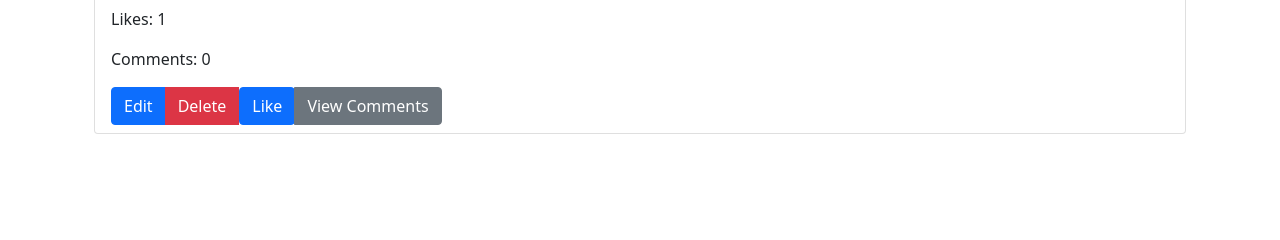
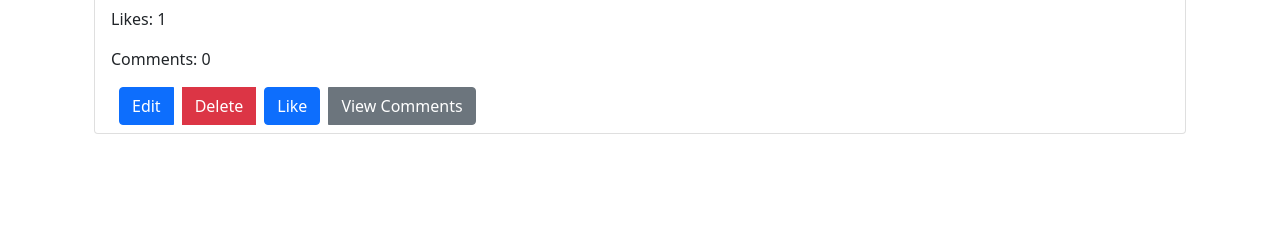
Before and after one commit to S1rDrifFlU/JaiMa-project, a Django app: page /user_profile/ in a window 1280 px wide. Shown: the part 295-535 px from the top of the page. Run offline with Django 4.2, Linux system fonts and the light colour scheme; a user stored in the database is signed in; data comes from the database, SQL or seed files in the repository; both versions use the stored data as it was after the commit.

Commit message:
"knopka"

```diff
--- a/JaiMaApp/templates/JaiMaApp/home.html
+++ b/JaiMaApp/templates/JaiMaApp/home.html
@@ -96,7 +96,7 @@
                 {% if post.image %}
                 <img src="{{ post.image.url }}" alt="{{ post.title }}" class="img-fluid mb-3">
                 {% endif %}
-
+                <p>Likes: {{ post.like_set.count }}</p>
                 <form method="post" action="{% url 'set_like' post.pk %}">
                     {% csrf_token %}
                     <button type="submit" class="btn btn-primary">
@@ -126,7 +126,7 @@
         </div>
         {% endfor %}
 
-        <a href="{% url 'post_create' %}" class="btn btn-success">Create New Post</a>
+        <a href="{% url 'post_create' %}" class="btn btn-success btn-sm position-fixed bottom-0 end-0 m-2 w-25">Create New Post</a>
     </div>
     {% endblock %}
 </body>
--- a/JaiMaApp/templates/JaiMaApp/post_comments.html
+++ b/JaiMaApp/templates/JaiMaApp/post_comments.html
@@ -41,7 +41,7 @@
     {% endif %}
 
     <!-- Add a link to add a new comment for the post -->
-    <a href="{% url 'add_comment' post.pk %}" class="btn btn-primary mb-3">Add a Comment</a>
+    <a href="{% url 'add_comment' post.pk %}" class="btn btn-primary">Add a Comment</a>
 
     <a href="{% url 'home' %}" class="btn btn-secondary">Back to All Blog Posts</a>
   </div>
--- a/JaiMaApp/templates/JaiMaApp/user_profile.html
+++ b/JaiMaApp/templates/JaiMaApp/user_profile.html
@@ -18,9 +18,9 @@
 
               <!-- Display edit and delete options for the user's own posts -->
               <div class="btn-group" role="group">
-                <a href="{% url 'post_update' post.id %}" class="btn btn-primary">Edit</a>
-                <a href="{% url 'post_delete' post.id %}" class="btn btn-danger">Delete</a>
-                <form method="post" action="{% url 'set_like' post.pk %}" class="ml-2">
+                <a href="{% url 'post_update' post.id %}" class="btn btn-primary ms-2">Edit</a>
+                <a href="{% url 'post_delete' post.id %}" class="btn btn-danger ms-2">Delete</a>
+                <form method="post" action="{% url 'set_like' post.pk %}" class="ml-2 ms-2">
                   {% csrf_token %}
                   <button type="submit" class="btn btn-primary">
                     {% if post.is_liked %}
@@ -30,7 +30,7 @@
                     {% endif %}
                   </button>
                 </form>
-                <a href="{% url 'post_comments' post.pk %}" class="btn btn-secondary ml-2">View Comments</a>
+                <a href="{% url 'post_comments' post.pk %}" class="btn btn-secondary ml-2 ms-2">View Comments</a>
               </div>
             </li>
           {% endfor %}
```
Also changed, not shown: db.sqlite3.
